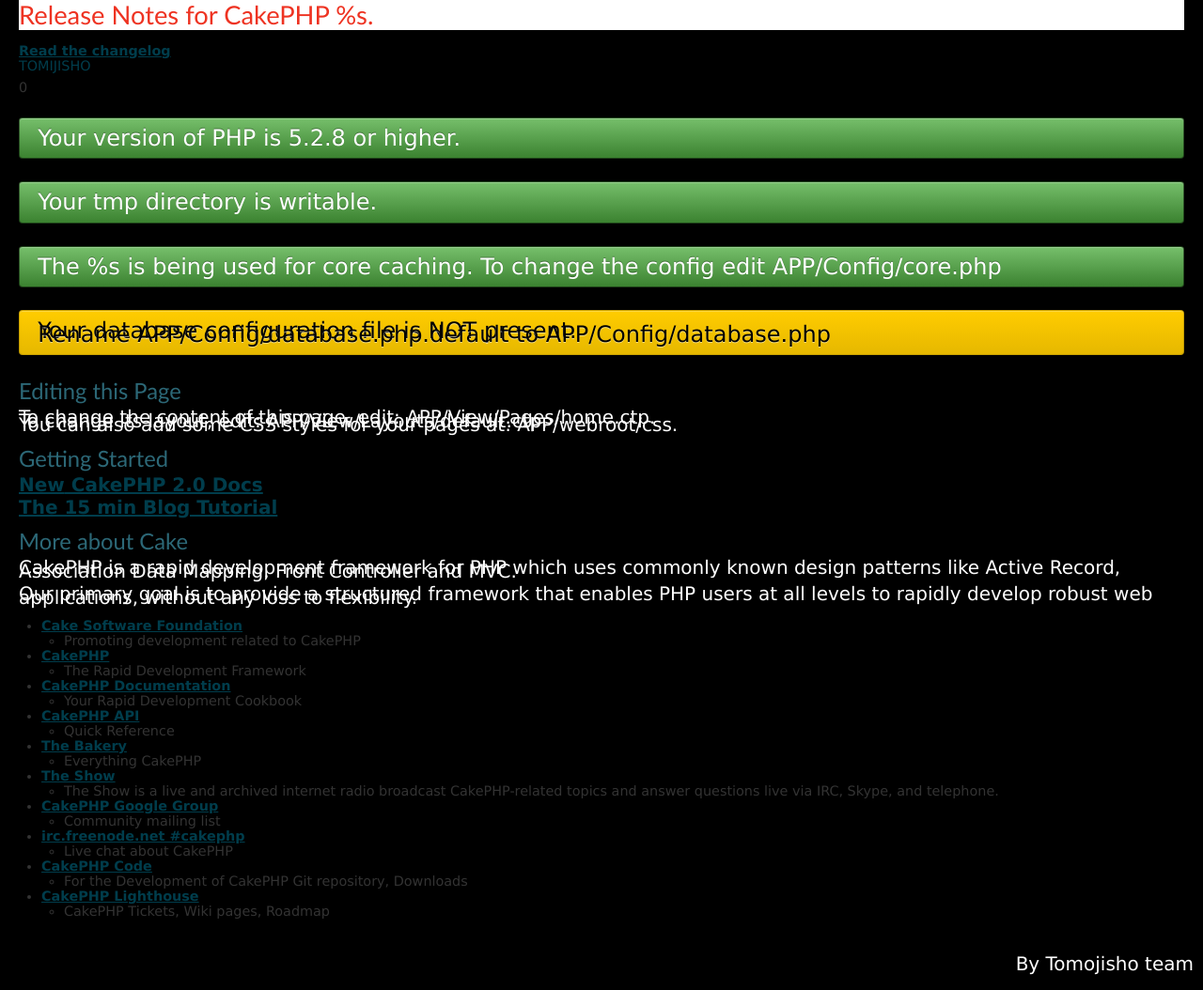
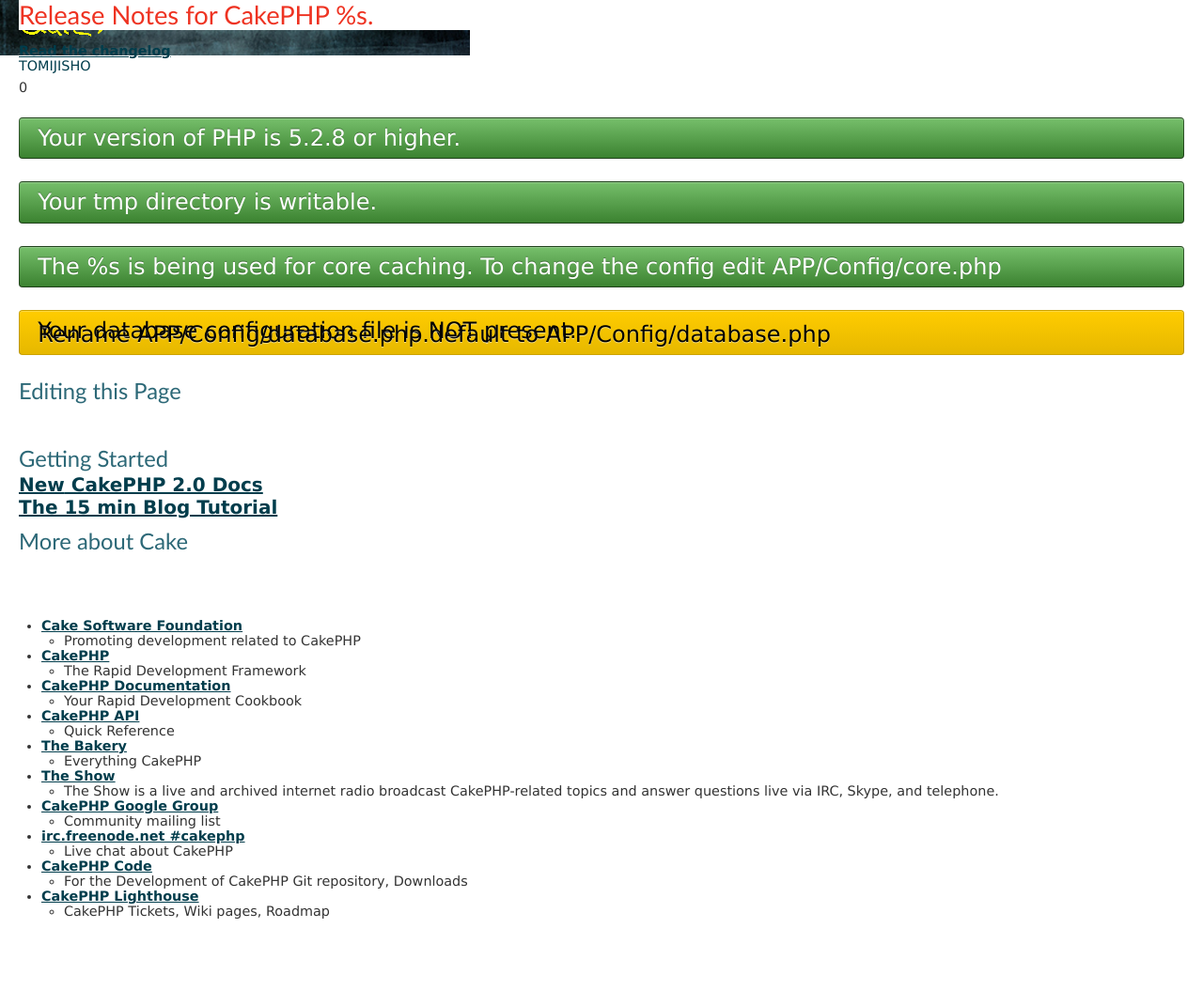
Before and after one commit to nghialv/tomojisho, a CakePHP app: the page made by app/View/Pages/home.ctp in a window 1280 px wide. Shown: the part 291-1345 px from the top of the page at 94% size. Run offline with PHP 8.4 and a stand-in for CakePHP, Linux system fonts and the light colour scheme; the template is opened without the code that fills it, so the values that code supplies are empty; some libraries are stand-ins or nearby versions.

Commit message:
change background

```diff
--- a/app/View/Game/index.ctp
+++ b/app/View/Game/index.ctp
@@ -54,7 +54,7 @@
     sessionStorage.started = 1;
     sessionStorage.totalguess = 0;
     sessionStorage.correctguess = 0;
-    window.location.href = "/Game/display";
+    window.location.href = "/Game/welcome";
   }
 
   function nexttrigger() {
--- a/app/webroot/css/cake.generic.css
+++ b/app/webroot/css/cake.generic.css
@@ -17,7 +17,7 @@
  */
 
 #tomojisho-app {
-  background: black;
+  background: url('../img/background.png') no-repeat;
 }
 
 #app-header{
```
Also changed, not shown: app/webroot/img/background.png, 4 other files.
